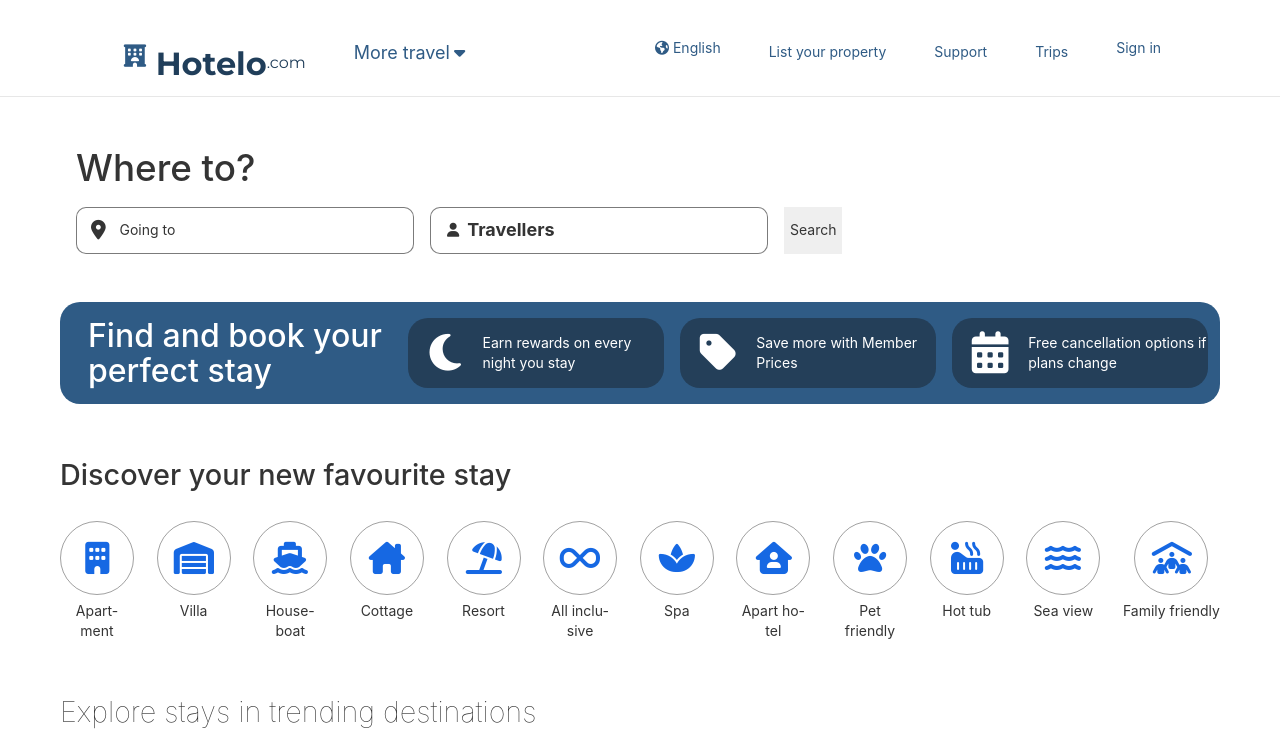
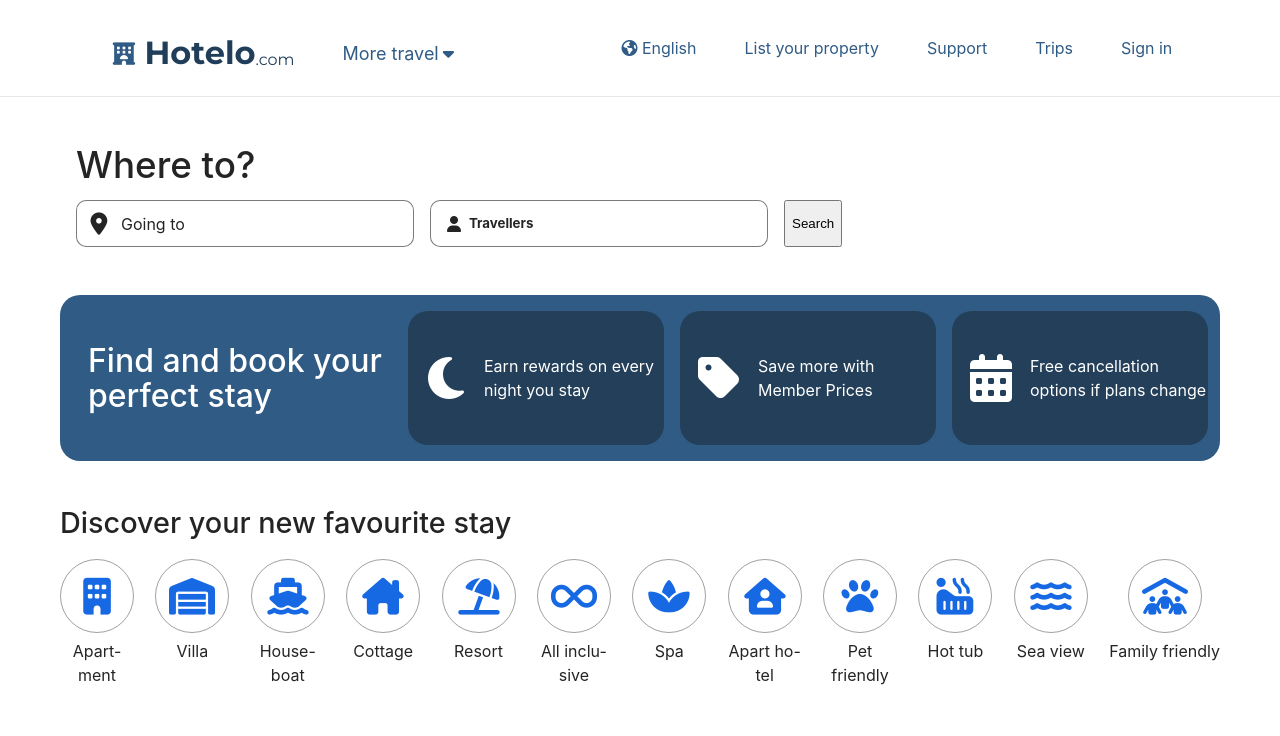
Before and after one commit to devjoshixo/hotelo-client, a React (Vite) app: page / in a window 1280 px wide. Shown: the top 736 px of the page. Built offline with nearby package versions, Linux system fonts and the light colour scheme.

Commit message:
Removing rsuite

```diff
--- a/src/components/Home/Search/Search.module.css
+++ b/src/components/Home/Search/Search.module.css
@@ -1,5 +1,3 @@
-@import 'rsuite/dist/rsuite.css';
-
 .wrapper {
   /* display: flex; */
   padding: 1rem;
```
